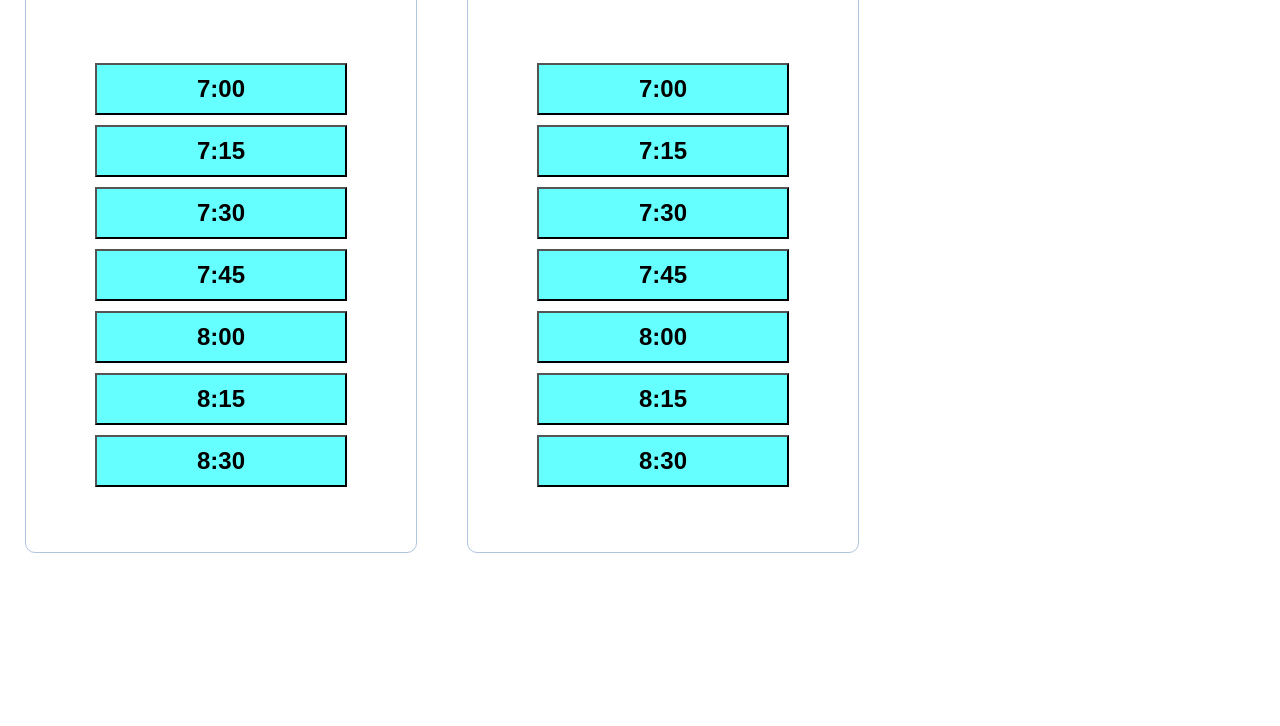
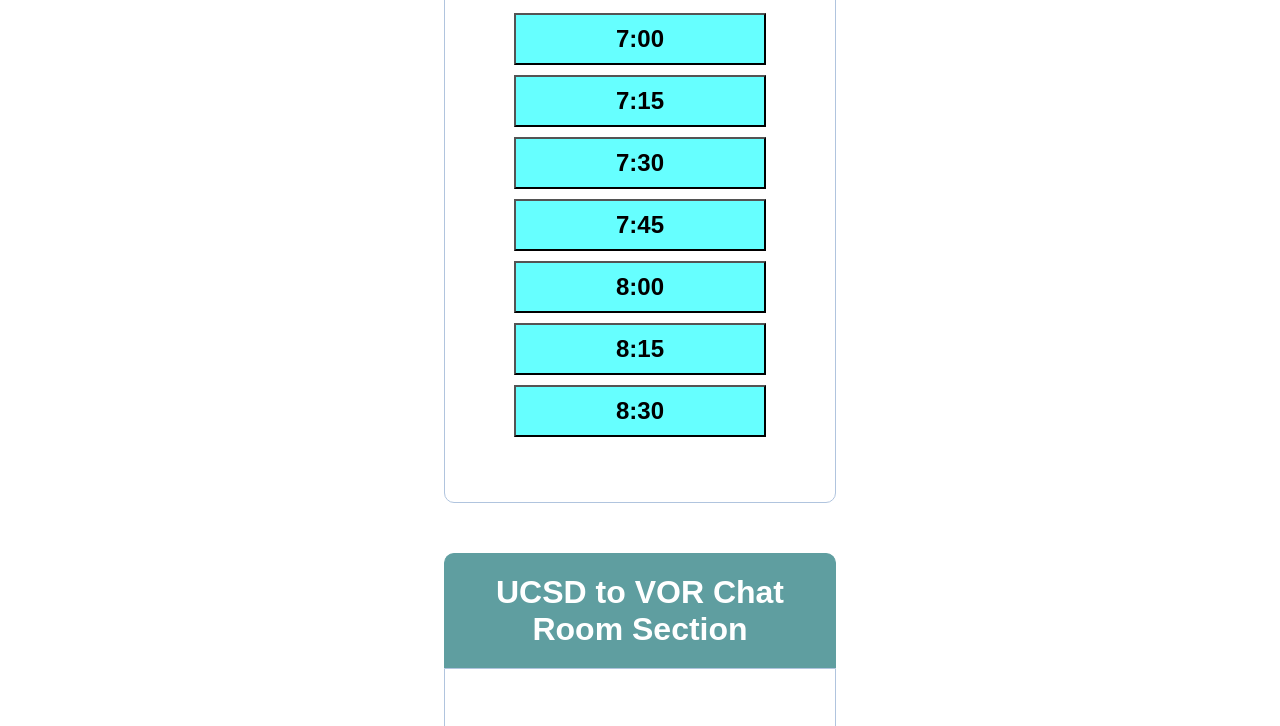
Before and after one commit to alankuo/EasyLineUp, a plain HTML site: page chatroom.html in a window 1280 px wide. Shown: the part 331-1057 px from the top of the page. Before the commit the page ends 884 px from the top, so only its background shows below. Drawn offline with Linux system fonts and the light colour scheme.

```diff
--- a/css/style.css
+++ b/css/style.css
@@ -182,9 +182,3 @@
 	color: red;
 	font-size: 30px;
 }
-
-.chatroom {
-	float: left;
-	margin-left: 25px;
-	margin-right: 25px;
-}
```
Also changed, not shown: register.html (+0 -2 lines), reset.html (+1 -1 lines).
